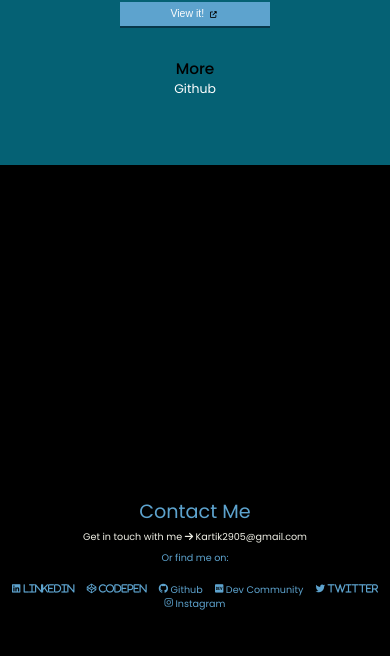
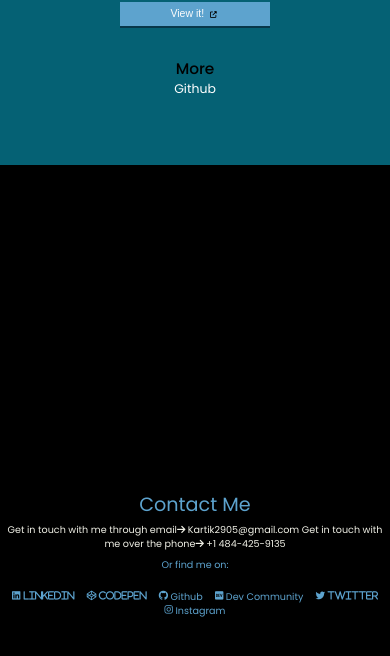
Before and after one commit to Gbrown29/Gbrown29, a plain HTML site: page root/index.html in a window 390 px wide. Shown: the part 2375-3031 px from the top of the page. Drawn offline with nearby package versions, Linux system fonts and the light colour scheme.

Commit message:
add phone num

```diff
--- a/root/index.html
+++ b/root/index.html
@@ -154,7 +154,9 @@
       <div class="contact-content">
         <h2>Contact Me</h2>
         <p class="mail">
-          Get in touch with me <i class="fas fa-arrow-right"></i> Kartik2905@gmail.com
+          Get in touch with me through email<i class="fas fa-arrow-right"></i> Kartik2905@gmail.com
+          Get in touch with me over the phone<i class="fas fa-arrow-right"></i> +1 484-425-9135
+
         </p>
         <p class="links">Or find me on:</p>
         <a href="https://www.linkedin.com/in/kartik-gulati-6bb44b254/" target="blank"><i class="fab fa-linkedin">
```
